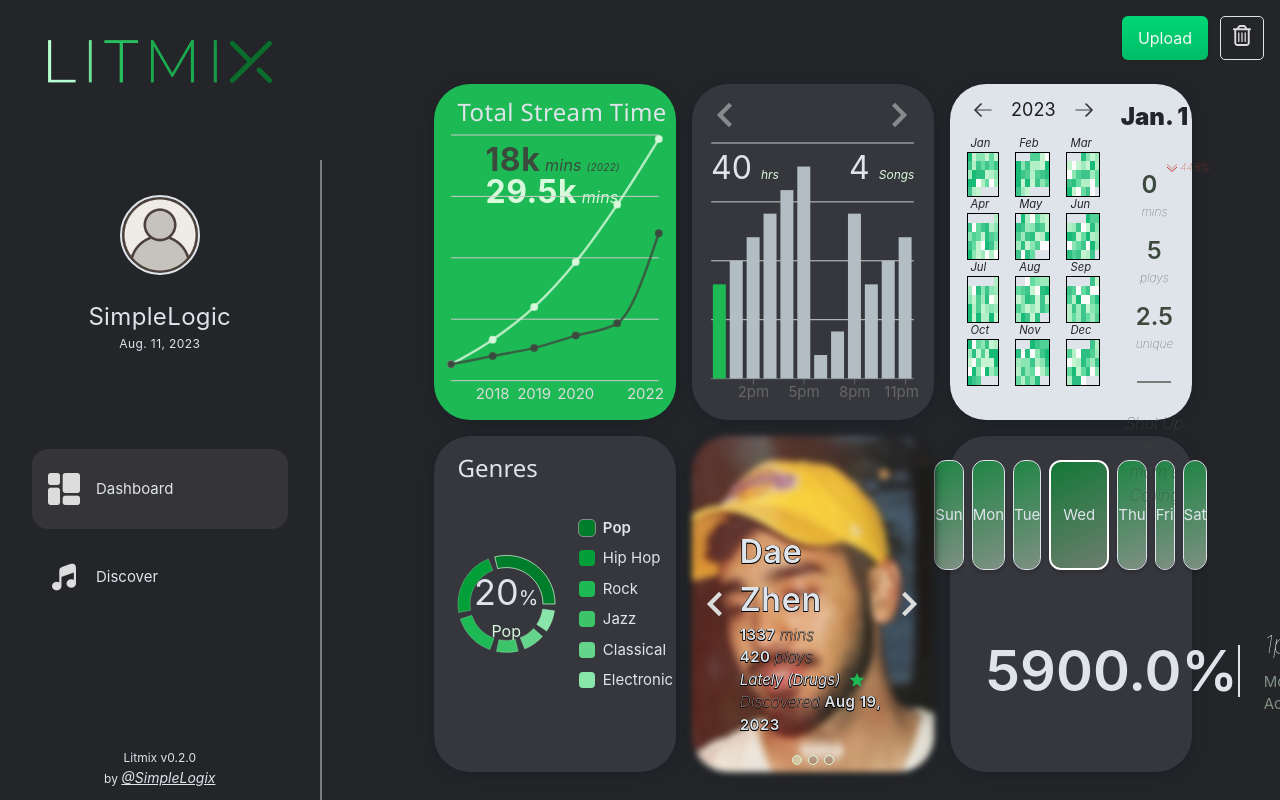
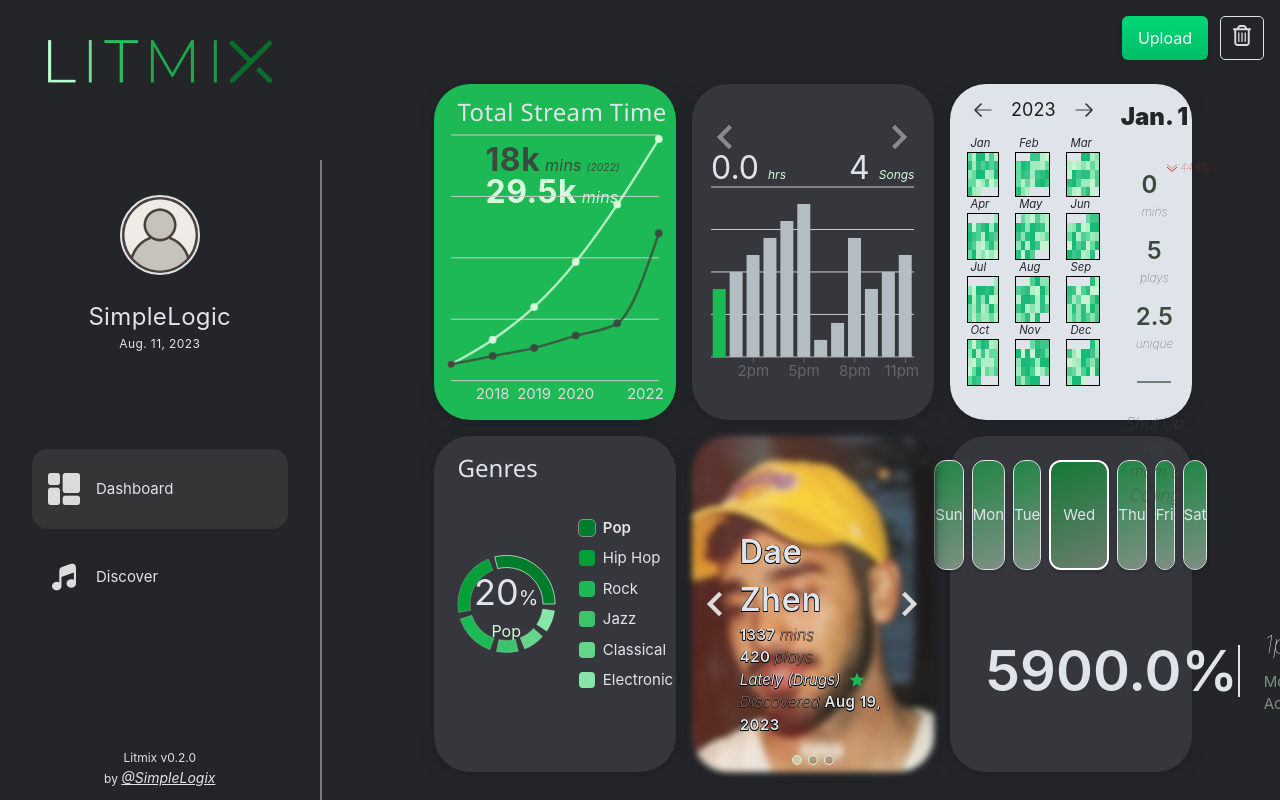
Before and after one commit to SimpleLogix/litmix, a React (Create React App) app: page / in a window 1280 px wide. Built offline with nearby package versions, Linux system fonts and the light colour scheme.

Commit message:
cleaned up card 2

```diff
--- a/src/components/dashboard/CardTwo.tsx
+++ b/src/components/dashboard/CardTwo.tsx
@@ -8,6 +8,7 @@ import {
   XAxis,
 } from "recharts";
 import { HourlyData } from "../../utils/globals";
+import { msToHours } from "../../utils/utils";
 
 type Props = {
   hourlyData: Record<string, HourlyData>;
@@ -19,9 +20,36 @@ const CustomBarShape = (props: any) => {
 };
 
 const CardTwo = ({ hourlyData }: Props) => {
-  const hourlyDataArray = Object.values(hourlyData);
-  const dataAM = hourlyDataArray.slice(0, 12);
-  const dataPM = hourlyDataArray.slice(12, 24);
+  const dataAM: HourlyData[] = [];
+  const dataPM: HourlyData[] = [];
+
+  // sort entries and separate into AM and PM
+  Object.entries(hourlyData)
+    .sort(([a], [b]) => {
+      const isPMA = a.toLowerCase().endsWith("pm");
+      const isPMB = b.toLowerCase().endsWith("pm");
+      const hourA = parseInt(a.substring(0, a.length - 2), 10);
+      const hourB = parseInt(b.substring(0, b.length - 2), 10);
+
+      if (isPMA && hourA === 12) return -1;
+      if (isPMB && hourB === 12) return 1;
+
+      return hourA + (isPMA ? 12 : 0) - (hourB + (isPMB ? 12 : 0));
+    })
+    .forEach(([hour, value]) => {
+      const hourlyDataEntry: HourlyData = {
+        hour,
+        percent: value.percent,
+        songCount: value.songCount,
+        msStreamed: value.msStreamed,
+      };
+
+      if (hour.toLowerCase().endsWith("am")) {
+        dataAM.push(hourlyDataEntry);
+      } else if (hour.toLowerCase().endsWith("pm")) {
+        dataPM.push(hourlyDataEntry);
+      }
+    });
 
   const [isPM, setIsPM] = useState<boolean>(true);
   const [tooltip, setTooltip] = useState<HourlyData>(dataPM[0]);
@@ -50,14 +78,14 @@ const CardTwo = ({ hourlyData }: Props) => {
 
       <div className="hourly-data-wrapper center">
         <div>
-          {tooltip.msStreamed} <span>hrs</span>
+          {msToHours(tooltip.msStreamed).toFixed(1)} <span>hrs</span>
         </div>
         <div>
           {tooltip.songCount} <span>Songs</span>
         </div>
       </div>
 
-      <ResponsiveContainer width={"88%"} height="84%">
+      <ResponsiveContainer width={"88%"} height="64%">
         <BarChart data={isPM ? dataPM : dataAM}>
           <CartesianGrid vertical={false} />
           <XAxis dataKey="hour" />
--- a/src/utils/globals.ts
+++ b/src/utils/globals.ts
@@ -108,17 +108,17 @@ export const DAYS: Record<number, string> = {
 
 export const ColorMap: Record<number, string> = {
 
-  0: "#fefdfb",
-  1: "#c5f4d1",
-  2: "#b2efc7",
-  3: "#9eeabc",
-  4: "#8be5b2",
-  5: "#18ba77",
-  6: "#64dba0",
-  7: "#51d095",
-  8: "#3ec58b",
-  9: "#2bbf81",
-  10: "#18ba77",
+  0: "#c5f4d1",
+  1: "#b2efc7",
+  2: "#9eeabc",
+  3: "#8be5b2",
+  4: "#18ba77",
+  5: "#64dba0",
+  6: "#51d095",
+  7: "#3ec58b",
+  8: "#2bbf81",
+  9: "#18ba77",
+  10: "#05b46d",
   404: "transparent",
 };
 
--- a/src/utils/utils.ts
+++ b/src/utils/utils.ts
@@ -129,3 +129,11 @@ export const padHeatmapData = (year: number, month: number, data: Record<string,
 
     return paddedData;
 }
+
+
+
+//* Conversions
+
+export const msToHours = (ms: number) => {
+    return ms / 1000 / 60 / 60;
+}
```
